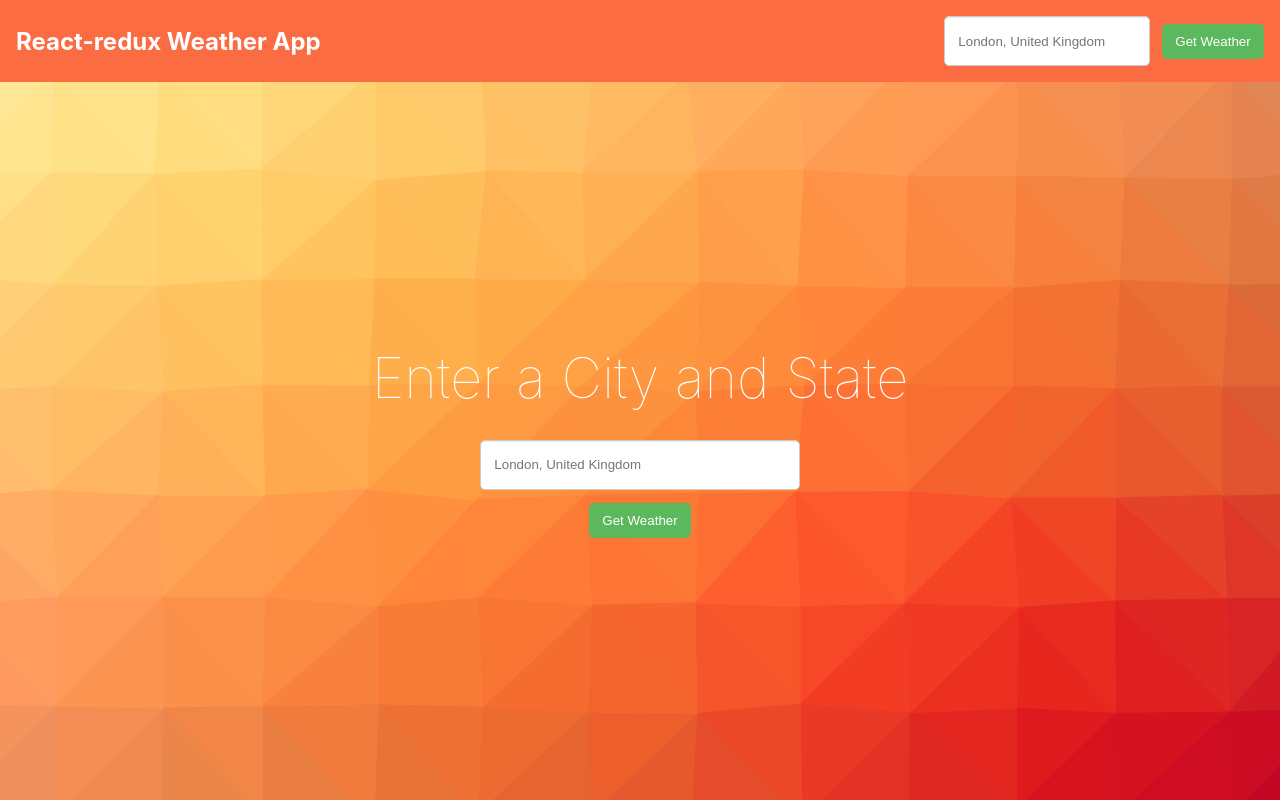
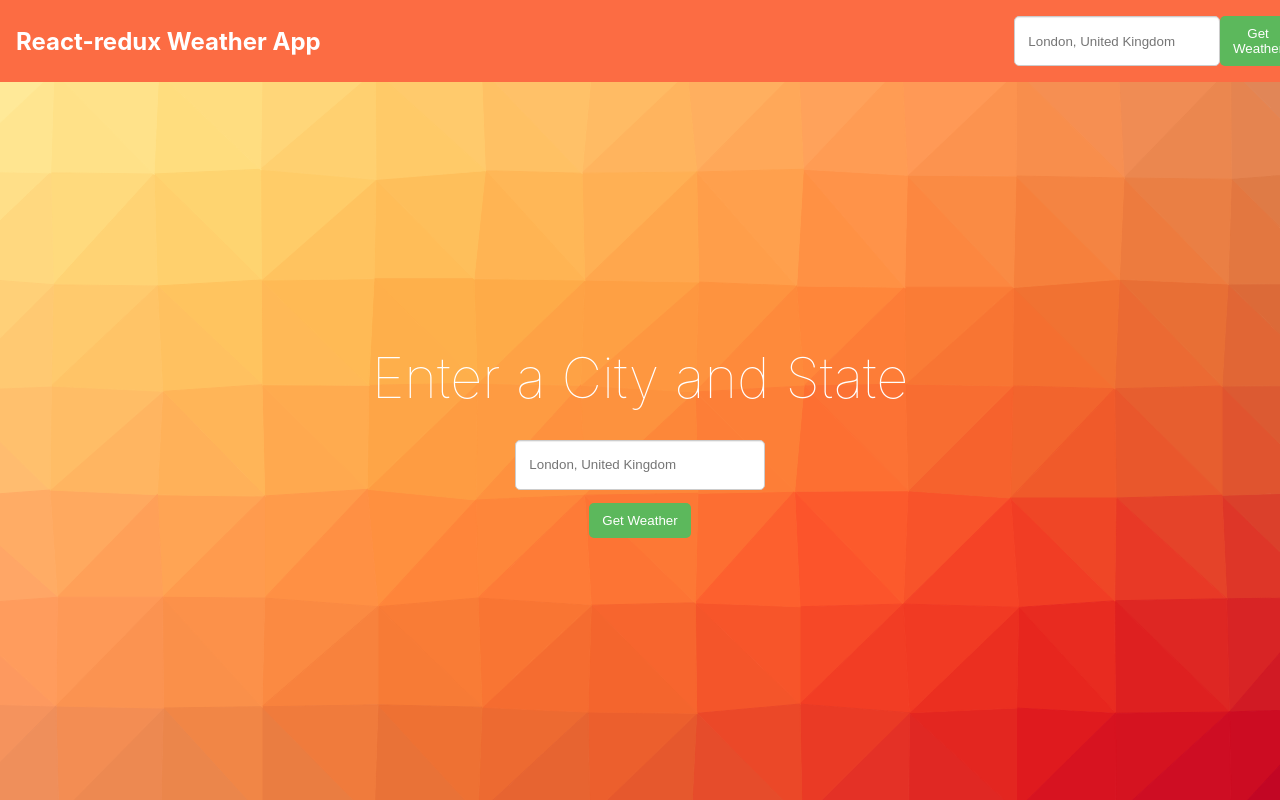
Before and after one commit to Mariusz071/task-react-redux-app, a React (Create React App) app: page / in a window 1280 px wide. Built offline with nearby package versions, Linux system fonts and the light colour scheme.

Commit message:
tweaked styling

```diff
--- a/src/components/searchbar/Searchbar.scss
+++ b/src/components/searchbar/Searchbar.scss
@@ -2,7 +2,7 @@
   text-align: center;
   display: flex;
   justify-content: space-between;
-  width: 320px;
+  width: 250px;
 
   &__input {
     height: 50px;
```
